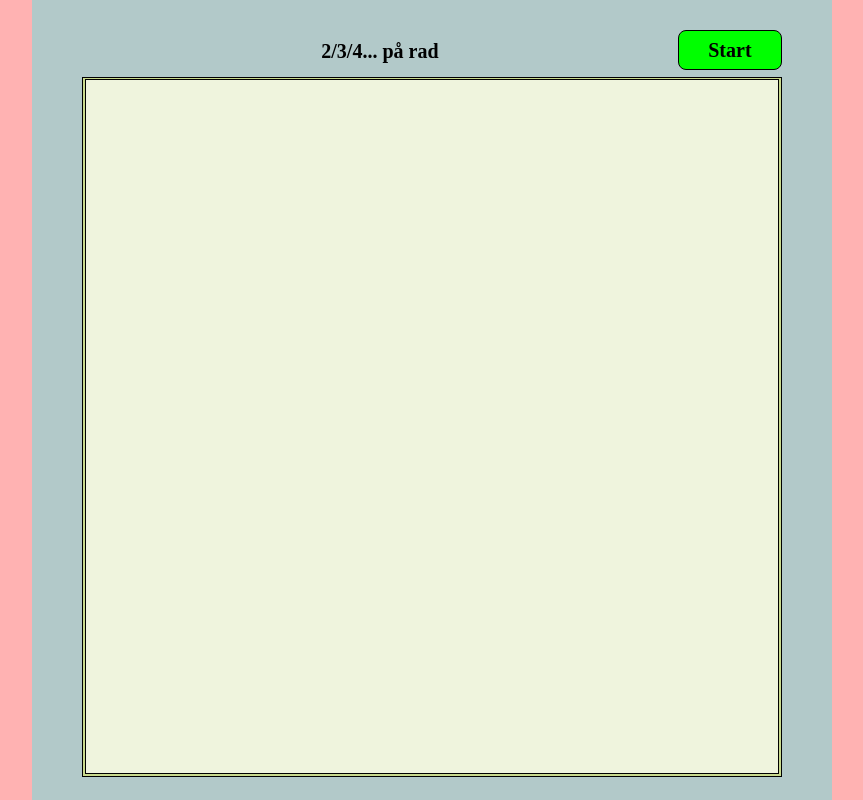
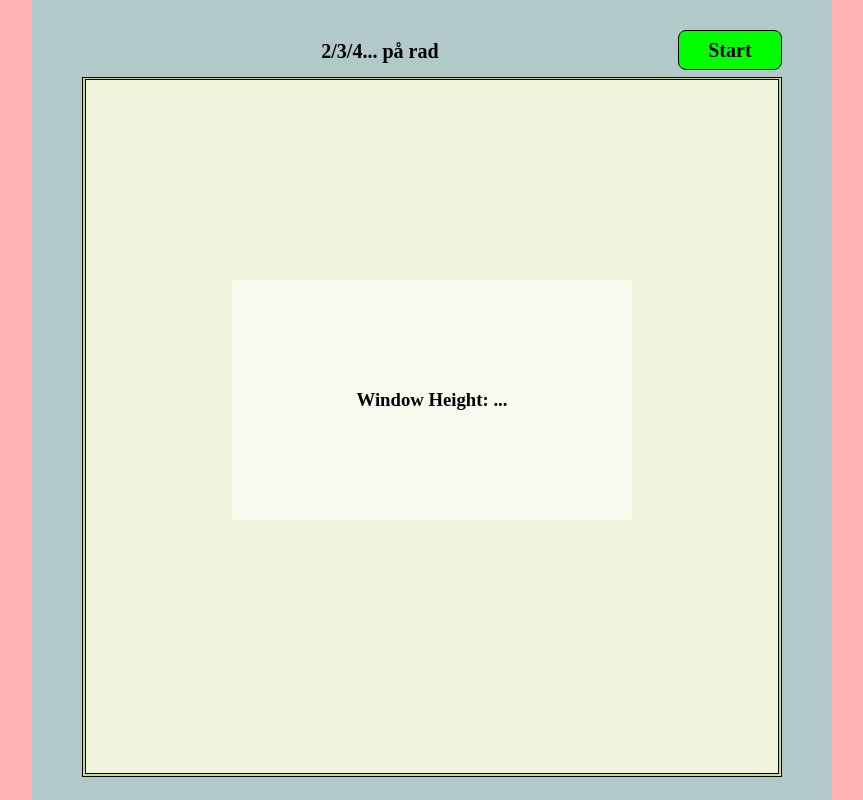
Before and after one commit to LilleAila/4parad, a plain HTML site: page index.html in a window 1280 px wide. Shown: the whole page, without its empty margins (208-1071 px from the left). Drawn offline with Linux system fonts and the light colour scheme.

Commit message:
Window Height

```diff
--- a/css-min/style.min.css
+++ b/css-min/style.min.css
@@ -1 +1 @@
-.app{width:100vw;height:100vh;background-color:rgba(255,0,0,.3);display:grid;place-items:center;text-align:center}.game{width:100vmin;height:100vmin;background-color:rgba(0,255,255,.3);display:flex;flex-direction:column;align-items:center;justify-content:center;text-align:center}.gameStart{display:flex;flex-direction:row;align-items:center;justify-content:space-around;text-align:center;width:87.5vmin}.gameText,.startGameBtn{flex-grow:1;flex-shrink:1;font-size:2.5vmin}.gameText{width:100%;max-height:2.5vmin;height:2.5vmin}.startGameBtn{width:15vmin;height:5vmin;background-color:#0f0;border:.2vmin solid #000;border-radius:1vmin;font-weight:700}.startGameBtn:hover{background-color:#00fa00}.startGameBtn:active{background-color:#00f000}.gameGrid{width:87.5vmin;height:87.5vmin;background-color:rgba(255,255,0,.3);border:.2vmin solid #000;padding:.2vmin;box-sizing:border-box;display:grid;grid-gap:.3vmin}.gridCell{width:100%;height:100%;background-color:rgba(255,255,255,.7);border:.2vmin solid #000;box-sizing:border-box}.clicked{background-color:rgba(0,0,255,.7)}
+.debug{height:30vmin;width:50vmin;position:fixed;top:50%;left:50%;z-index:999999;transform:translate(-50%,-50%);background-color:rgba(255,255,255,.5);display:flex;flex-direction:column;text-align:center;align-items:center;justify-content:space-around}.app{width:100vw;height:100vh;background-color:rgba(255,0,0,.3);display:grid;place-items:center;text-align:center}.game{width:100vmin;height:100vmin;background-color:rgba(0,255,255,.3);display:flex;flex-direction:column;align-items:center;justify-content:center;text-align:center}.gameStart{display:flex;flex-direction:row;align-items:center;justify-content:space-around;text-align:center;width:87.5vmin}.gameText,.startGameBtn{flex-grow:1;flex-shrink:1;font-size:2.5vmin}.gameText{width:100%;max-height:2.5vmin;height:2.5vmin}.startGameBtn{width:15vmin;height:5vmin;background-color:#0f0;border:.2vmin solid #000;border-radius:1vmin;font-weight:700}.startGameBtn:hover{background-color:#00fa00}.startGameBtn:active{background-color:#00f000}.gameGrid{width:87.5vmin;height:87.5vmin;background-color:rgba(255,255,0,.3);border:.2vmin solid #000;padding:.2vmin;box-sizing:border-box;display:grid;grid-gap:.3vmin}.gridCell{width:100%;height:100%;background-color:rgba(255,255,255,.7);border:.2vmin solid #000;box-sizing:border-box}.clicked{background-color:rgba(0,0,255,.7)}
--- a/index.html
+++ b/index.html
@@ -11,6 +11,11 @@
 </head>
 
 <body>
+
+    <div class="debug">
+        <h3 class="wHeight">Window Height: ...</h3>
+    </div>
+
     <div class="app">
         <div class="game">
             <div class="gameStart">
--- a/js-min/script.min.js
+++ b/js-min/script.min.js
@@ -1 +1 @@
-function clickCell(cellId){u(`#${cellId}`).toggleClass("clicked")}u(".startGameBtn").on("click",()=>{var gridSize=10;try{u(".gridCell").remove();for(var r=0;r<10;r++)for(var c=0;c<10;c++)try{u(".gameGrid").append(u("<div>").addClass("gridCell").attr("row",r).attr("column",c).attr("id",`r${r}c${c}`).attr("onclick",'clickCell(u(this).attr("id"))'))}catch(err){console.log("Error: ",err);break}finally{console.log("Added a grid cell")}}catch(err){console.log("Error: ",err)}finally{u(".gameGrid").attr("style","grid-template-columns: repeat(10, 1fr); grid-template-rows, repeat(10, 1fr)")}});
+function clickCell(cellId){u(`#${cellId}`).toggleClass("clicked")}u(".debug").on("click",()=>{u(".wHeight").text(`Window Height: ${u("body").size().height}`)}),u(".startGameBtn").on("click",()=>{var gridSize=10;try{u(".gridCell").remove();for(var r=0;r<10;r++)for(var c=0;c<10;c++)try{u(".gameGrid").append(u("<div>").addClass("gridCell").attr("row",r).attr("column",c).attr("id",`r${r}c${c}`).attr("onclick",'clickCell(u(this).attr("id"))'))}catch(err){console.log("Error: ",err);break}finally{console.log("Added a grid cell")}}catch(err){console.log("Error: ",err)}finally{u(".gameGrid").attr("style","grid-template-columns: repeat(10, 1fr); grid-template-rows, repeat(10, 1fr)")}});
```
Also changed, not shown: 1 other file.
